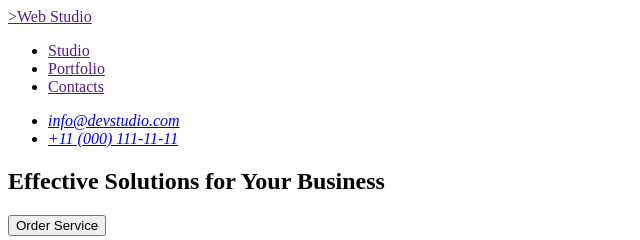
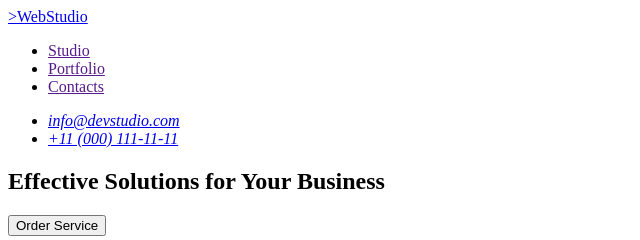
Before and after one commit to luzhnyak/goit-markup-hw-01, a plain HTML site: page index.html in a window 1280 px wide. Shown: the top 240 px of the page, 0-640 px from the left. Drawn offline with Linux system fonts and the light colour scheme.

Commit message:
Update index.html

```diff
--- a/index.html
+++ b/index.html
@@ -9,7 +9,7 @@
   <body>
     <header>
       <nav>
-        <a href="">>Web Studio</a>
+        <a href="./index.html">>WebStudio</a>
         <ul>
           <li><a href="">Studio</a></li>
           <li><a href="">Portfolio</a></li>
@@ -30,7 +30,9 @@
         <h1>Effective Solutions for Your Business</h1>
         <button type="button">Order Service</button>
       </section>
+
       <section>
+        <h2 hidden>Section 2</h2>
         <ul>
           <li>
             <h3>Strategy</h3>
@@ -99,7 +101,7 @@
     </main>
 
     <footer>
-      <a href="">Web Studio</a>
+      <a href="./index.html">WebStudio</a>
       <p>
         Increase the flow of customers and sales for your business with digital marketing & growth
         solutions.
```
